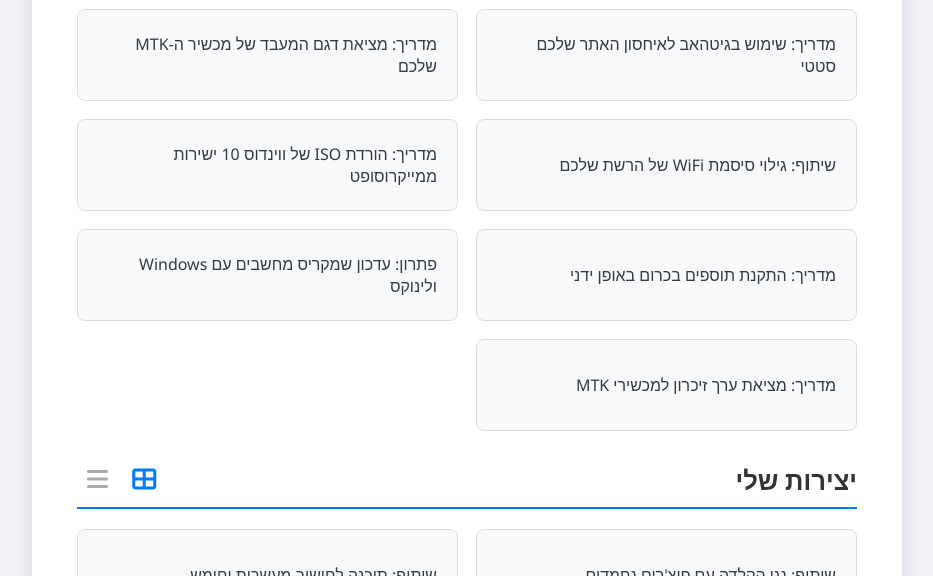
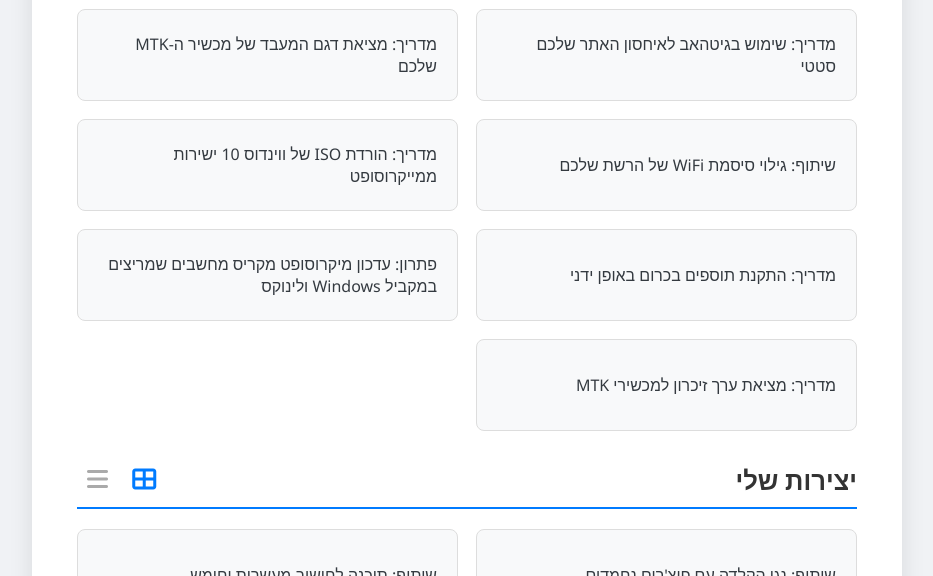
Before and after one commit to yo-2580/profile2580, a plain HTML site: page index.html in a window 1280 px wide. Shown: the part 524-1100 px from the top of the page, without its empty margins (173-1106 px from the left). Drawn offline with Linux system fonts and the light colour scheme.

Commit message:
Update index.html

```diff
--- a/index.html
+++ b/index.html
@@ -167,7 +167,7 @@
             <a href="https://mitmachim.top/topic/76064/" target="_blank" rel="noopener noreferrer" class="content-link">שיתוף: גילוי סיסמת WiFi של הרשת שלכם</a>
             <a href="https://mitmachim.top/topic/76017/" target="_blank" rel="noopener noreferrer" class="content-link">מדריך: הורדת ISO של ווינדוס 10 ישירות ממייקרוסופט</a>
             <a href="https://mitmachim.top/topic/74160/" target="_blank" rel="noopener noreferrer" class="content-link">מדריך: התקנת תוספים בכרום באופן ידני</a>
-            <a href="https://mitmachim.top/topic/73967/" target="_blank" rel="noopener noreferrer" class="content-link">פתרון: עדכון שמקריס מחשבים עם Windows ולינוקס</a>
+            <a href="https://mitmachim.top/topic/73967/" target="_blank" rel="noopener noreferrer" class="content-link">פתרון: עדכון מיקרוסופט מקריס מחשבים שמריצים במקביל Windows ולינוקס</a>
             <a href="https://mitmachim.top/topic/69842/" target="_blank" rel="noopener noreferrer" class="content-link">מדריך: מציאת ערך זיכרון למכשירי MTK</a>
         </div>
 
```
